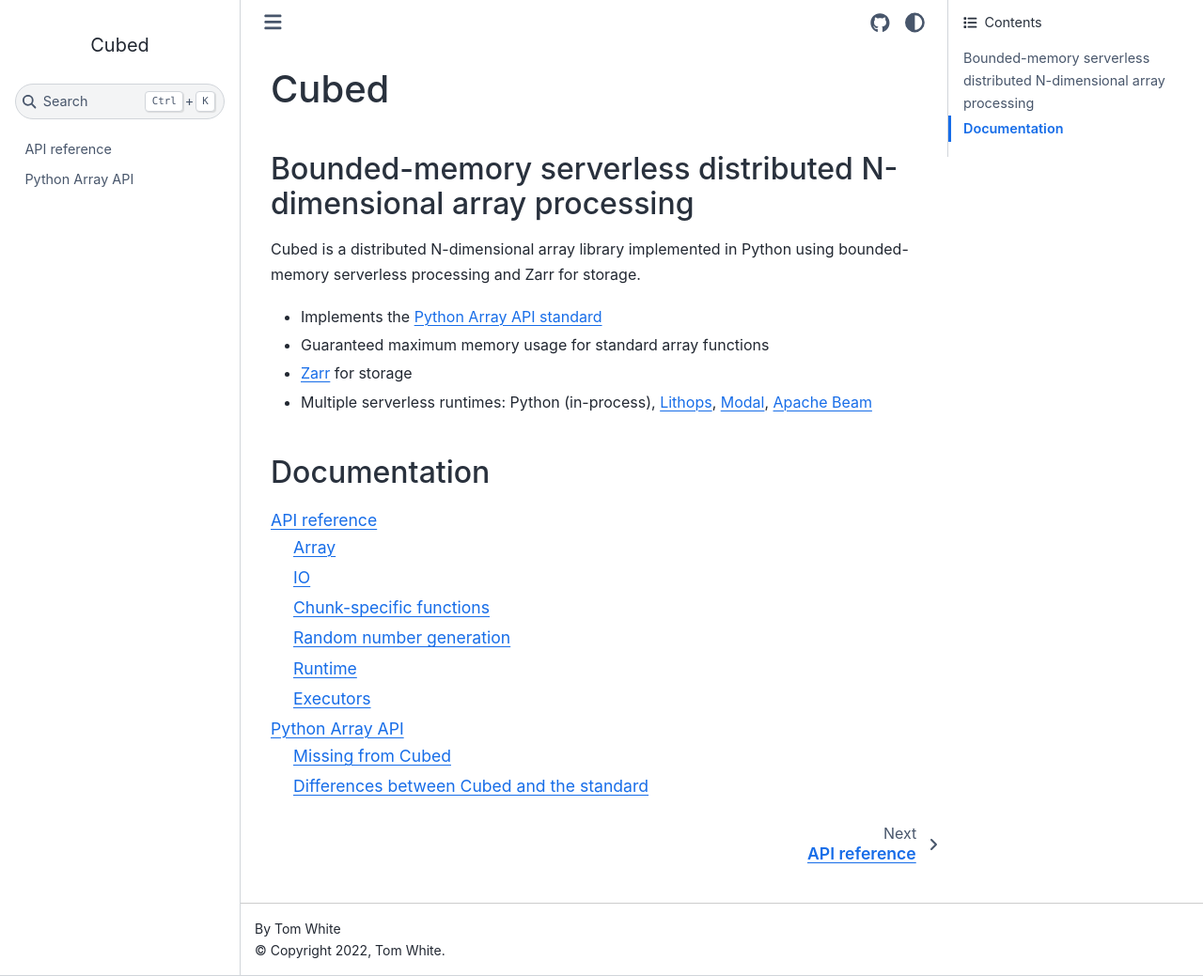
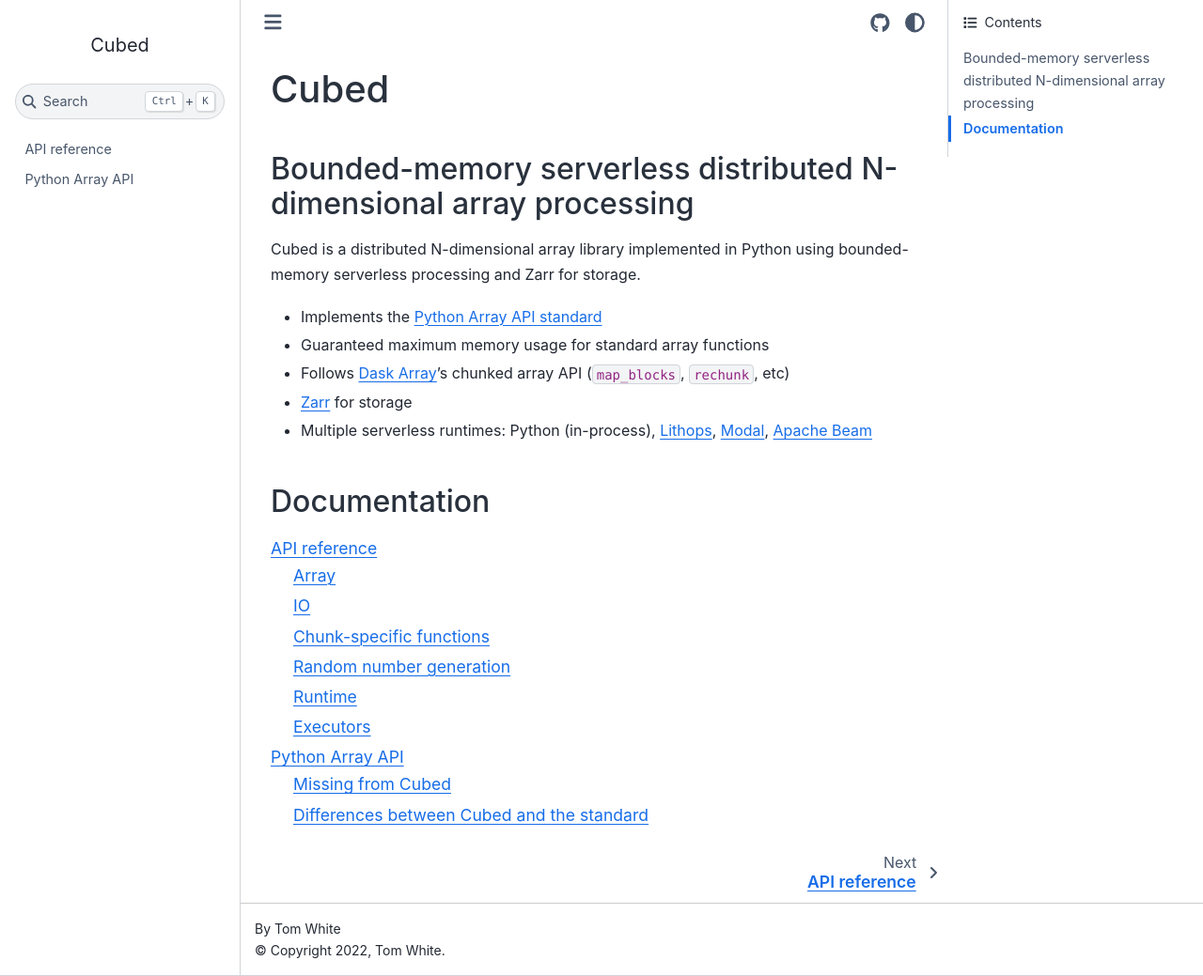
Before and after one commit to cubed-dev/cubed, a Sphinx documentation site: the page built from docs/index.md, in a window 1280 px wide and 1039 px high. Shown: the whole window at 94% size. Built offline with Sphinx 7.4.7 and the Sphinx Book theme 1.1.4, drawn with Linux system fonts in a browser that asks for light colours.

Commit message:
Add note to docs about following Dask Array's chunked array API

```diff
--- a/docs/index.md
+++ b/docs/index.md
@@ -6,6 +6,7 @@
 
 - Implements the [Python Array API standard](https://data-apis.org/array-api/latest/)
 - Guaranteed maximum memory usage for standard array functions
+- Follows [Dask Array](https://docs.dask.org/en/stable/array.html)'s chunked array API (`map_blocks`, `rechunk`, etc)
 - [Zarr](https://zarr.readthedocs.io/en/stable/) for storage
 - Multiple serverless runtimes: Python (in-process), [Lithops](https://lithops-cloud.github.io/), [Modal](https://modal.com/), [Apache Beam](https://beam.apache.org/)
 
```
Also changed, not shown: README.md (+1 -0 lines).
